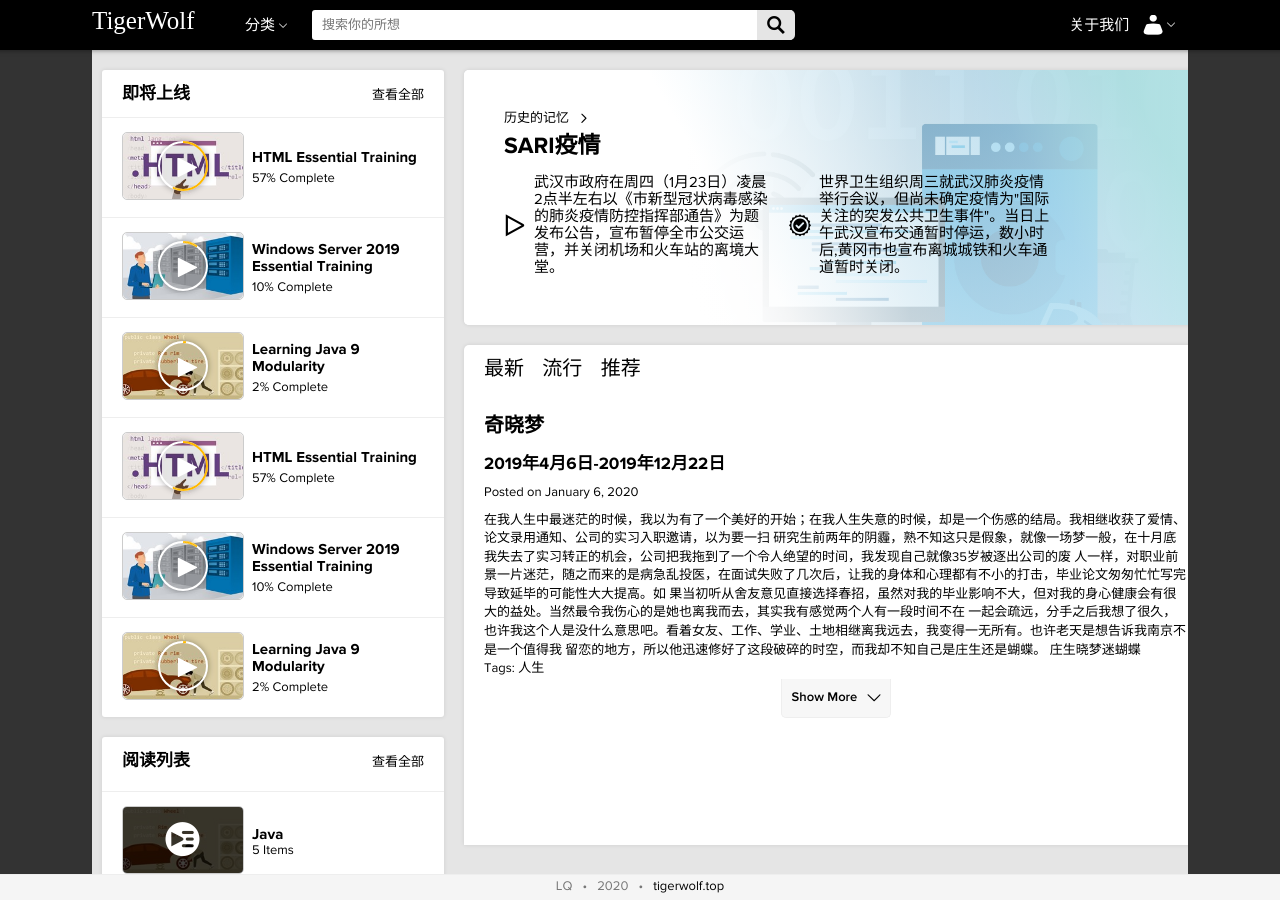
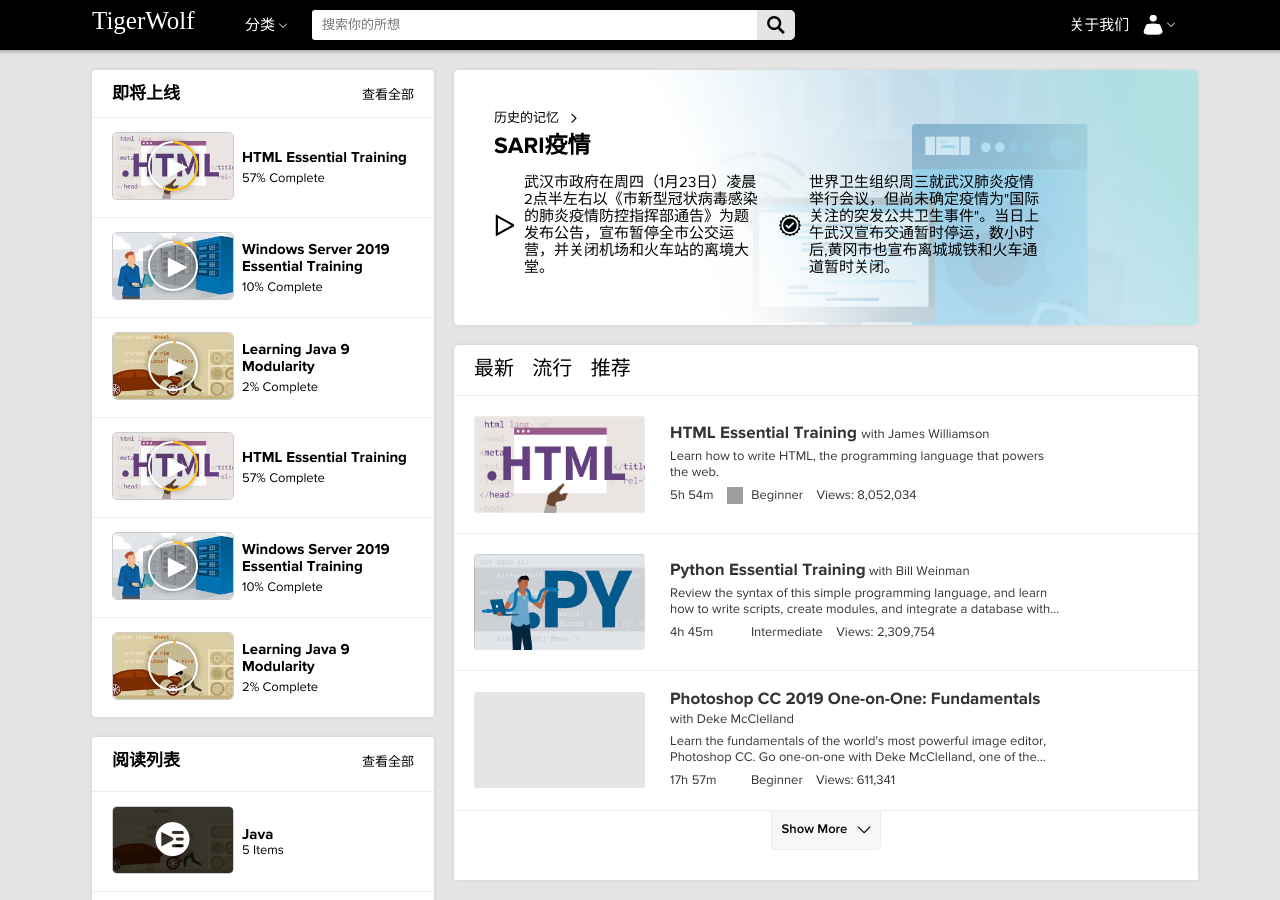
Before and after one commit to Forecasters/Forecasters.github.io, a Jekyll site: the page index.html, which Jekyll copies as it is, in a window 1280 px wide and 900 px high. Built offline with Jekyll 4.4.1, drawn with Linux system fonts in a browser that asks for light colours; the list of posts is cut into pages by our own code; grey boxes are pictures that could not be loaded.

Commit message:
Update index.html

```diff
--- a/index.html
+++ b/index.html
@@ -822,7 +819,6 @@
                     </div>
                     <div class="module-body">
                         <ul id="member-courses" class="module-items lazy-bg-container">
-                            <!--
                             <li role="presentation" class="card-cont" data-urn="" data-position="1" data-group="0" data-result-type="COURSE" data-track-impression="" tracked="true">
                                 <div class="card card-list-style search-result course" data-course-id="170427">
                                     <a href="https://www.lynda.com/HTML-tutorials/HTML-Essential-Training/170427-2.html" class="ga ga-multiple" data-ga-action="click" data-ga-label="course-watch: Section PopularAtCompany: Tile 1: HTML Essential Training">
@@ -979,72 +975,6 @@
                             </li>
 
                             <script style="visibility : hidden">var event = new Event('browseImpression');document.body.dispatchEvent(event);</script>
-                            -->
-                            <div class="posts-list">
-                              {% for post in paginator.posts %}
-                              <article class="post-preview">
-                                <a href="{{ post.url | relative_url }}">
-                                  <h2 class="post-title">{{ post.title }}</h2>
-
-                                  {% if post.subtitle %}
-                                  <h3 class="post-subtitle">
-                                    {{ post.subtitle }}
-                                  </h3>
-                                  {% endif %}
-                                </a>
-
-                                <p class="post-meta">
-                                  Posted on {{ post.date | date: site.date_format }}
-                                </p>
-
-                                <div class="post-entry-container">
-                                  {% if post.image %}
-                                  <div class="post-image">
-                                    <a href="{{ post.url | relative_url }}">
-                                      <img src="{{ post.image | relative_url }}">
-                                    </a>
-                                  </div>
-                                  {% endif %}
-                                  <div class="post-entry">
-                                    {{ post.excerpt | strip_html | xml_escape | truncatewords: site.excerpt_length }}
-                                    {% assign excerpt_word_count = post.excerpt | number_of_words %}
-                                    {% if post.content != post.excerpt or excerpt_word_count > site.excerpt_length %}
-                                      <a href="{{ post.url | relative_url }}" class="post-read-more">[Read&nbsp;More]</a>
-                                    {% endif %}
-                                  </div>
-                                </div>
-
-                                {% if post.tags.size > 0 %}
-                                <div class="blog-tags">
-                                  Tags:
-                                  {% if site.link-tags %}
-                                  {% for tag in post.tags %}
-                                  <a href="{{ '/tags' | relative_url }}#{{- tag -}}">{{- tag -}}</a>
-                                  {% endfor %}
-                                  {% else %}
-                                    {{ post.tags | join: ", " }}
-                                  {% endif %}
-                                </div>
-                                {% endif %}
-
-                               </article>
-                              {% endfor %}
-                            </div>
-
-                            {% if paginator.total_pages > 1 %}
-                            <ul class="pager main-pager">
-                              {% if paginator.previous_page %}
-                              <li class="previous">
-                                <a href="{{ paginator.previous_page_path | relative_url }}">&larr; Newer Posts</a>
-                              </li>
-                              {% endif %}
-                              {% if paginator.next_page %}
-                              <li class="next">
-                                <a href="{{ paginator.next_page_path | relative_url }}">Older Posts &rarr;</a>
-                              </li>
-                              {% endif %}
-                            </ul>
-                            {% endif %}
                         </ul>
                         <div class="empty-placeholder">
                             <i class="lyndacon checkmark-success"></i>
```
Also changed, not shown: other parts of index.html (+0 -3 lines).
